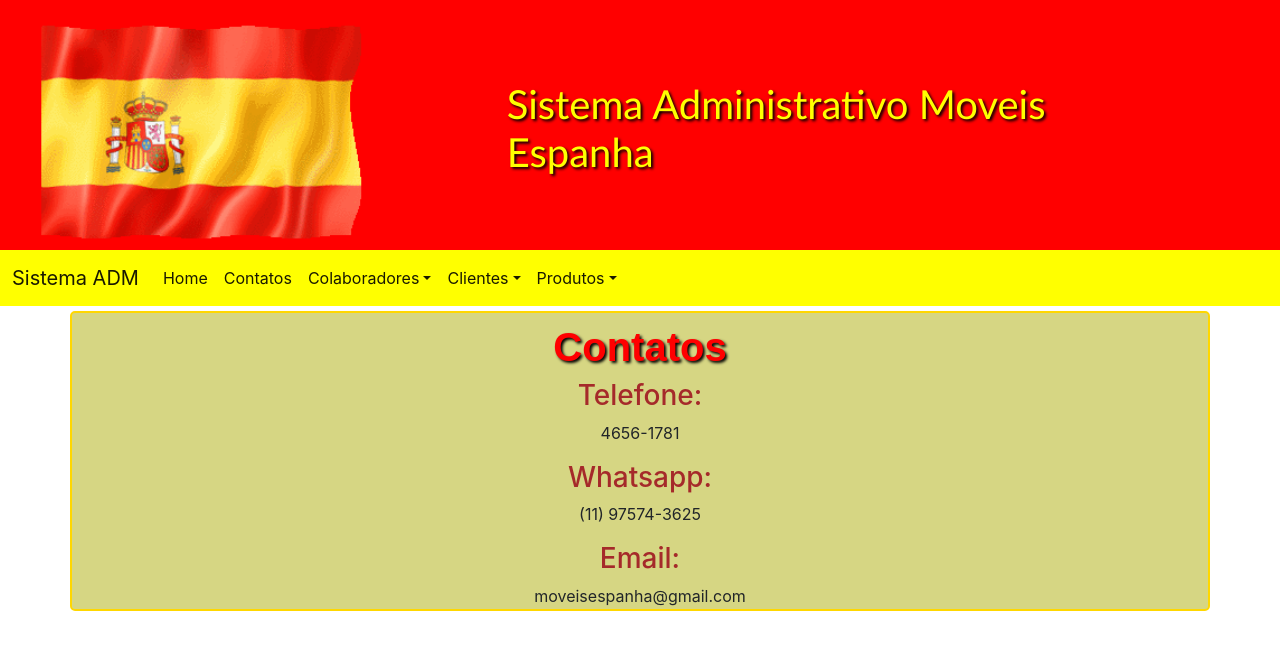
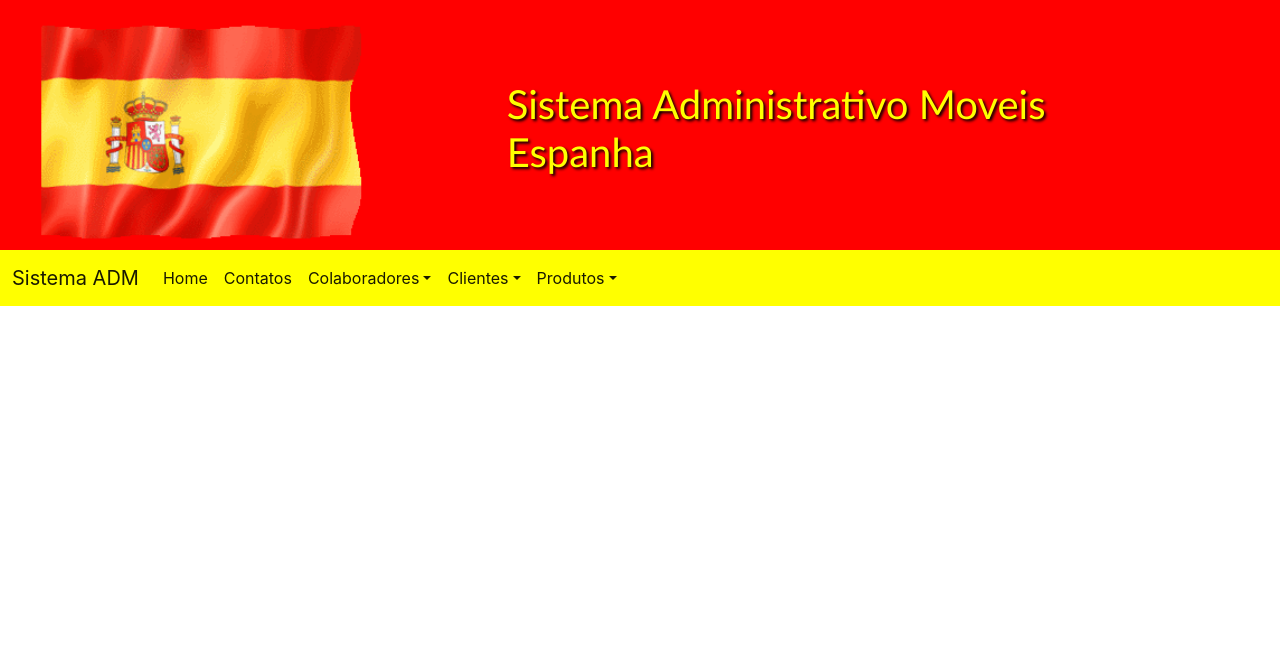
Before and after one commit to rodrigostack/Loja-de-Moveis, a React (Create React App) app: page / in a window 1280 px wide. Shown: the top 650 px of the page. Built offline with nearby package versions, Linux system fonts and the light colour scheme.

Commit message:
fIfth commit

```diff
--- a/package.json
+++ b/package.json
@@ -8,6 +8,7 @@
     "@testing-library/user-event": "^13.5.0",
     "react": "^18.1.0",
     "react-dom": "^18.1.0",
+    "react-router-dom": "^6.3.0",
     "react-scripts": "5.0.1",
     "web-vitals": "^2.1.4"
   },
--- a/src/App.js
+++ b/src/App.js
@@ -1,14 +1,19 @@
 
 import Home from './home/Home'
 import Nav from './nav/Nav'
-import Contatos from './contatos/Contatos';
+
+import Routes from './routers'
+
+import { HashRouter } from 'react-router-dom'
 
 function App() {
   return (
     <div className="App">
+      <HashRouter>
         <Home/>
         <Nav/>
-        <Contatos/>
+        <Routes/>
+      </HashRouter>
     </div>
   );
 }
--- a/src/nav/Nav.jsx
+++ b/src/nav/Nav.jsx
@@ -1,5 +1,6 @@
 import React from "react";
 import './Nav.css'
+import { Link } from "react-router-dom";
 
 export default function Nav(){
     return(
@@ -13,10 +14,10 @@ export default function Nav(){
                 <div className="collapse navbar-collapse" id="navbarNavDropdown">
                 <ul className="navbar-nav">
                     <li className="nav-item">
-                    <a className="nav-link active" aria-current="page" href="#">Home</a>
+                    <Link className="nav-link active" aria-current="page" to="/">Home</Link>
                     </li>
                     <li className="nav-item">
-                    <a className="nav-link active" href="#">Contatos</a>
+                    <Link className="nav-link active" to="/contatos">Contatos</Link>
                     </li>
                     <li className="nav-item dropdown">
                     <a className="nav-link dropdown-toggle active" href="#" id="navbarDropdownMenuLink" role="button" data-bs-toggle="dropdown" aria-expanded="false">
--- /dev/null
+++ b/src/routers.js
@@ -0,0 +1,18 @@
+import React from "react";
+
+import { Route, Routes } from 'react-router-dom'
+
+import Home from "./home/Home";
+import Contatos from "./contatos/Contatos";
+
+export default function Routers(){
+    return(
+
+        <Routes>
+                <Route exact path="/" component ={Home}></Route>
+                <Route exact path="/contatos" component={Contatos}></Route>
+        </Routes>
+
+
+    )
+}
```
Also changed, not shown: 1 other file (tests, documents, lock files or other folders).
